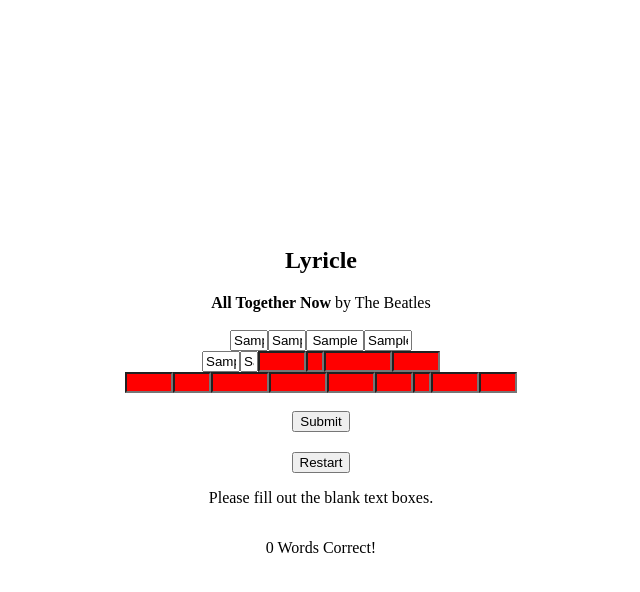
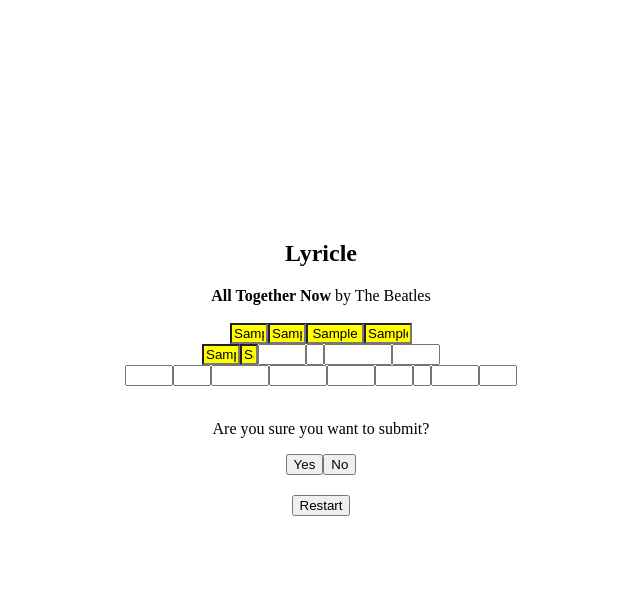
Before and after one commit to Chris-Sanford/Lyricle, a plain HTML site: page html/index.html in a window 1280 px wide. Both pictures are taken after typing "Sample", "Sample", "Sample", "Sample", "Sample", "Sample" into the empty fields and a click on the button "Submit". Shown: the whole page, without its empty margins (319-959 px from the left). Drawn offline with Linux system fonts and the light colour scheme.

Commit message:
Submit Anyway Option

```diff
--- a/html/index.html
+++ b/html/index.html
@@ -23,6 +23,7 @@
 <!-- <div id="getSong"></div> -->
 
 <div id="songLyrics"></div>
+<div id="submit"></div>
 
 <button style="margin-top: 20px;" onclick="startGame()">Restart</button>
 
--- a/js/functions.js
+++ b/js/functions.js
@@ -50,7 +50,7 @@
     input.disabled = true; // disable the input box so it can't be changed
     wordsCorrect++; // increment the wordsCorrect score by 1
     if (wordsCorrect === song.words.length) { // if the wordsCorrect score equals the number of words in the song
-      submit(song); // call the submit function (to end the game
+      completeGame(song); // call function that executes game completion code
     }
     var nextInput = document.getElementById("myInput" + (wordIndex + 1)); // get next input box element by ID using current index + 1
     if (nextInput) { // if there is a next input box (i.e. we're not at the end of the song)
@@ -99,6 +99,21 @@
   });
 }
 
+function constructSubmit(song) {
+  var submitContainer = document.getElementById("submit"); // Get the submit container/div
+  submitContainer.innerHTML = ""; // Clear the submit container/div
+
+  submitContainer.style.textAlign = "center"; // center align the content of the container div
+
+  // create a button labeled "Submit" to submit the guessed lyrics
+  var button = document.createElement("button"); // create a button element
+  button.innerHTML = "Submit"; // populate the button with the text "Submit"
+  button.addEventListener("click", function () { // add event listener to the button so it responds to clicks and calls the submit function
+    submit(song); // call the submit function
+  });
+  submitContainer.appendChild(button); // append the button to the container div
+}
+
 function startGame() { // Loads main game with song lyrics to guess
   document.getElementById("songLyrics").innerHTML = ""; // Clear the songLyrics div
   document.getElementById("resultsMessage").innerHTML = ""; // Clear the resultsMessage div
@@ -127,13 +142,7 @@
   // add a line break to the container div to space out the lyrics from the submit button
   container.appendChild(document.createElement("br"));
 
-  // create a button labeled "Submit" to submit the guessed lyrics
-  var button = document.createElement("button"); // create a button element
-  button.innerHTML = "Submit"; // populate the button with the text "Submit"
-  button.addEventListener("click", function () { // add event listener to the button so it responds to clicks and calls the submit function
-    submit(song); // call the submit function
-  });
-  container.appendChild(button); // append the button to the container div
+  constructSubmit(song);
 
   container.addEventListener("keyup", function (event) { // adds event listener for key input on wordbox
     if (event.key === "Enter") { // if the key pressed is the Enter key
@@ -142,27 +151,9 @@
   });
 }
 
-function submit(song) { // submit the guessed lyrics and calculate and return score
-  // Some of this code is currently redundant but may prove useful in the future
-  var inputs = Array.from( // set inputs variable to an array of all the input elements to get the full answer
-    document.getElementById("songLyrics").children // get the children of the songLyrics div
-  ).filter(function (child) {
-    return child.tagName === "INPUT"; // Filter out the 'br' elements to only get the input elements
-  });
-
-  var formattedInputs = inputs.map(function (input) { // map method creates a new array with the results of the nested function for every element in the input array
-    return input.value.replace(/[^a-zA-Z ]/g, "").toLowerCase(); // returns the resultant parsed input value to populate the formattedInputs array (no special characters, all lowercase)
-  });
-
-  var comparisonWords = song.formattedWords
-
-  // Verify that all text boxes are filled
-  var allFilled = formattedInputs.every(function (input) {
-    return input !== ""; // Check if all text boxes are filled
-  });
-
-  if (allFilled) {
-    // in the future, allow user to submit partially completed lyrics
+function completeGame(song) {
+  submitContainer = document.getElementById("submit"); // Get the submit container/div
+  // add event listener to the button so it responds to clicks and calls the submit function
   var allCorrect = wordsCorrect === song.words.length
   if (allCorrect) {
     document.getElementById("resultsMessage").innerHTML = // populate the resultsMessage div with the following text
@@ -171,20 +162,36 @@
     document.getElementById("resultsMessage").innerHTML = // populate the resultsMessage div with the following text
       "<b style='color:red;'>Better luck next time!</b>";
   }
-  } else { // if not, update box coloring and tell user to fill out all boxes
-    inputs.forEach(function (input, index) { // execute the following function against each input box
-      if (input.value === "") {
-        input.style.backgroundColor = "red"; // Highlight the input field in red if it's blank
-      } else {
-        input.style.backgroundColor = ""; // Reset the background color if it's not blank
-      }
-    });
-    document.getElementById("resultsMessage").innerHTML = // populate resultsMessage to urge player to finish the rest of the game
-      "Please fill out the blank text boxes.";
+  // Display the score
+  document.getElementById("score").innerHTML = wordsCorrect + " Words Correct!"; // populate the score div with the final score
+
+  // Clear the submit container/div
+  submitContainer.innerHTML = "";
+
+  // Remove the Restart button (for the future)
 }
 
-  // Display the score
-  document.getElementById("score").innerHTML = wordsCorrect + " Words Correct!"; // populate the score div with the final score
+function submit(song) { // submit the guessed lyrics and calculate and return score
+  // Replace "Submit" button with the following text:
+  // "Are you sure you want to submit? [Yes] [No]"
+  submitContainer = document.getElementById("submit"); // Get the submit container/div
+  submitContainer.innerHTML = ""; // Clear the submit container/div
+  var paragraph = document.createElement("p"); // create a paragraph element
+  paragraph.innerHTML = "Are you sure you want to submit?"; // populate the paragraph
+  submitContainer.appendChild(paragraph); // append the paragraph to the submit container/div
+  var yesButton = document.createElement("button"); // create a button element
+  yesButton.innerHTML = "Yes"; // populate the button with the text "Yes"
+  yesButton.addEventListener("click", function () {
+    completeGame(song)
+  });
+  submitContainer.appendChild(yesButton); // append the button to the submit container/div
+  var noButton = document.createElement("button"); // create a button element
+  noButton.innerHTML = "No"; // populate the button with the text "No"
+  noButton.addEventListener("click", function () { // add event listener to the button so it responds to clicks and calls the submit function
+    constructSubmit(song); // reset the submit container/div
+  }
+  );
+  submitContainer.appendChild(noButton); // append the button to the submit container/div
 }
 
 function init () { // Initialize the game
```
Lines whose indentation alone changed are shown as unchanged.
